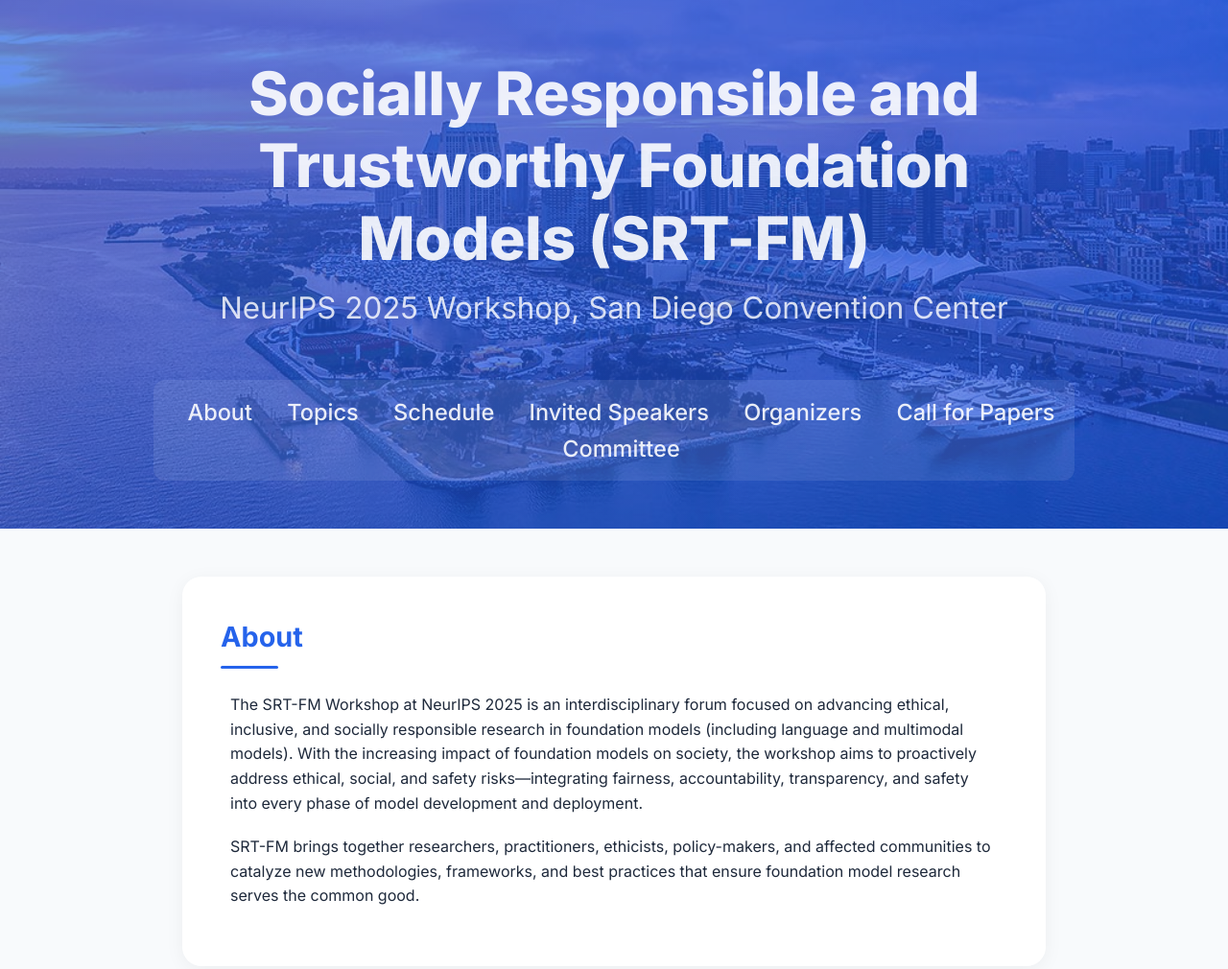
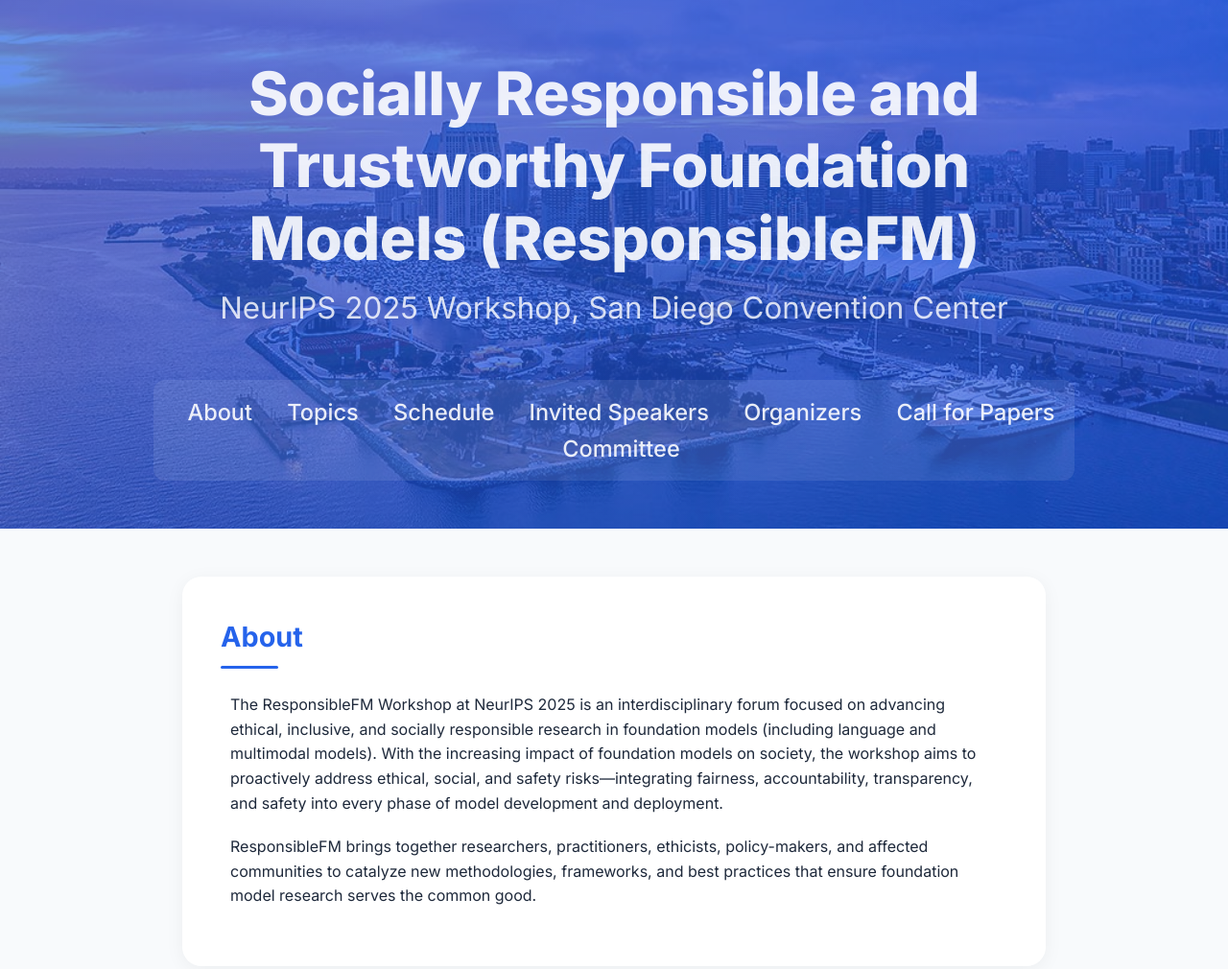
Before and after one commit to workshop-responsible-fm/workshop-responsible-fm.github.io, a plain HTML site: page index.html in a window 1280 px wide. Shown: the top 1010 px of the page at 96% size. Drawn offline with Linux system fonts and the light colour scheme.

Commit message:
Update index.html

```diff
--- a/index.html
+++ b/index.html
@@ -12,7 +12,7 @@
 <body>
 <header>
   <div class="header-content">
-    <h1>Socially Responsible and Trustworthy Foundation Models (SRT-FM)</h1>
+    <h1>Socially Responsible and Trustworthy Foundation Models (ResponsibleFM)</h1>
     <div class="subtitle">NeurIPS 2025 Workshop, San Diego Convention Center</div>
     <nav>
       <a href="#about">About</a>
@@ -31,10 +31,10 @@
     <h2>About</h2>
     <div class="content-wrapper">
       <p>
-        The SRT-FM Workshop at NeurIPS 2025 is an interdisciplinary forum focused on advancing ethical, inclusive, and socially responsible research in foundation models (including language and multimodal models). With the increasing impact of foundation models on society, the workshop aims to proactively address ethical, social, and safety risks—integrating fairness, accountability, transparency, and safety into every phase of model development and deployment.
+        The ResponsibleFM Workshop at NeurIPS 2025 is an interdisciplinary forum focused on advancing ethical, inclusive, and socially responsible research in foundation models (including language and multimodal models). With the increasing impact of foundation models on society, the workshop aims to proactively address ethical, social, and safety risks—integrating fairness, accountability, transparency, and safety into every phase of model development and deployment.
       </p>
       <p>
-        SRT-FM brings together researchers, practitioners, ethicists, policy-makers, and affected communities to catalyze new methodologies, frameworks, and best practices that ensure foundation model research serves the common good.
+        ResponsibleFM brings together researchers, practitioners, ethicists, policy-makers, and affected communities to catalyze new methodologies, frameworks, and best practices that ensure foundation model research serves the common good.
       </p>
     </div>
   </section>
```
